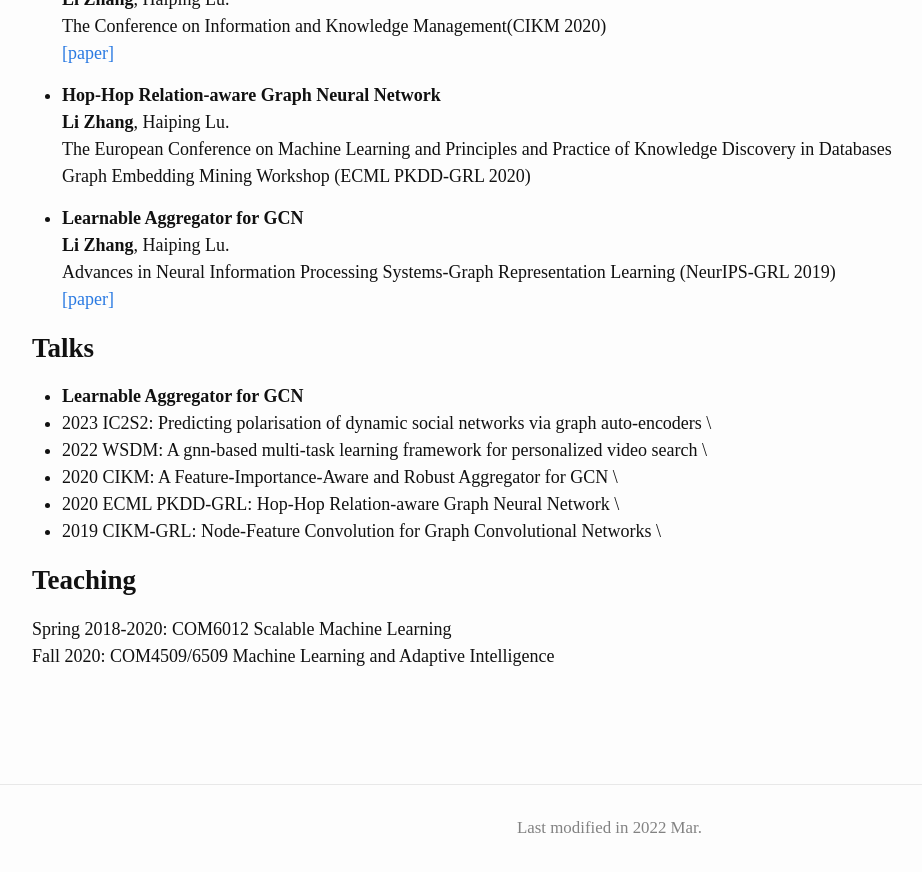
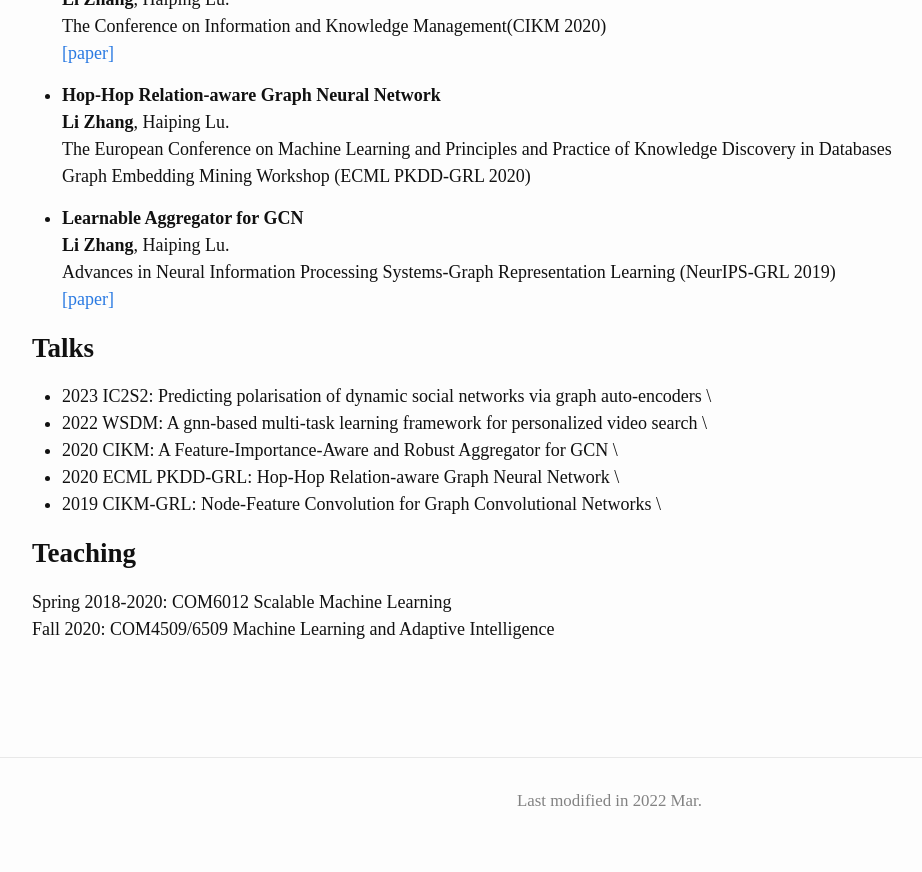
Before and after one commit to LiZhang-github/LiZhang-github.github.io, a Jekyll site: the page built from index.md, in a window 1280 px wide and 900 px high, scrolled down 1489 px. Shown: the top 872 px of the window, without its empty margins (138-1060 px from the left). Built offline with Jekyll 4.4.1, drawn with Linux system fonts in a browser that asks for light colours.

Commit message:
Update index.md

```diff
--- a/index.md
+++ b/index.md
@@ -79,7 +79,6 @@ Advances in Neural Information Processing Systems-Graph Representation Learning
 
 ## **Talks**
 <!-- - Jun. 2021: [Attributed graph alignment](assets/publication/ISIT2021.pdf) at IEEE International Symposium on Information Theory;  -->
-- **Learnable Aggregator for GCN**
 - 2023 IC2S2: Predicting polarisation of dynamic social networks via graph auto-encoders \
 - 2022 WSDM: A gnn-based multi-task learning framework for personalized video search \
 - 2020 CIKM: A Feature-Importance-Aware and Robust Aggregator for GCN \
```
